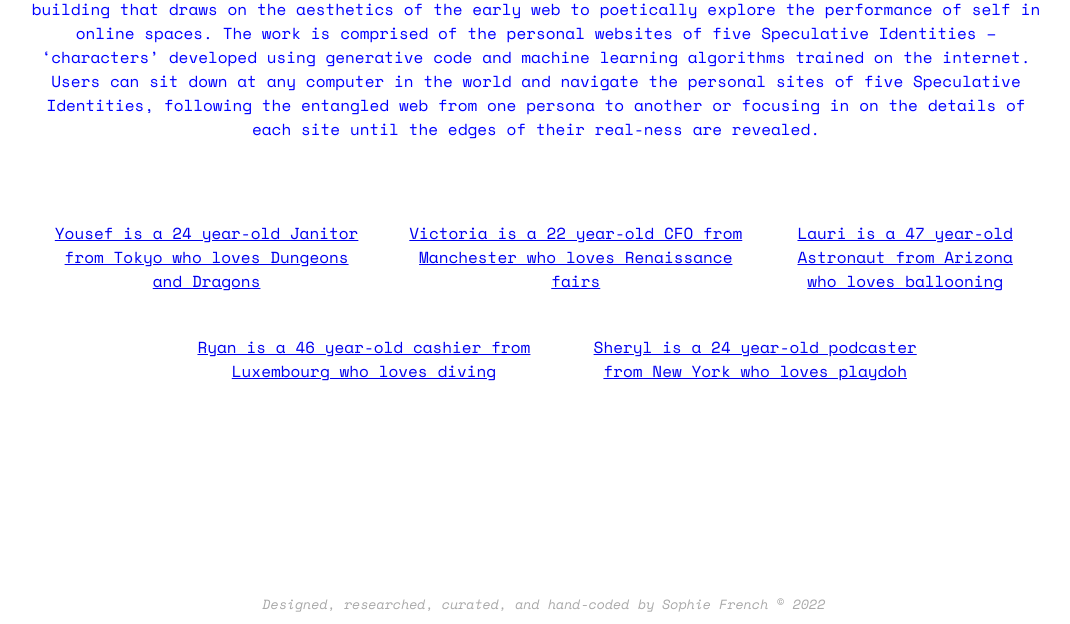
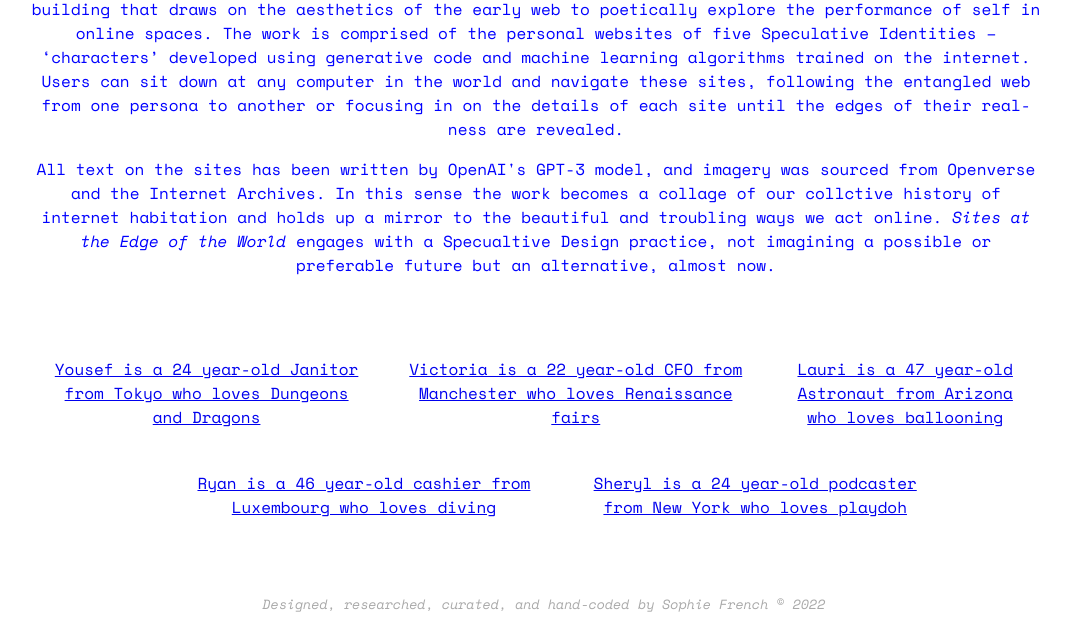
Before and after one commit to sophie-french/sitesattheedgeofthe, a plain HTML site: page index.html in a window 1280 px wide. Shown: the part 176-800 px from the top of the page, without its empty margins (104-1174 px from the left). Drawn offline with nearby package versions, Linux system fonts and the light colour scheme.

Commit message:
Update index.html

```diff
--- a/index.html
+++ b/index.html
@@ -59,9 +59,11 @@
     <div class="container">
         <h1>Sites at the Edge of the World</h1>
         <p>
-            <i>Sites at the Edge of the World</i> is an interactive investigation into storytelling, narrative, and world-building that draws on the aesthetics of the early web to poetically explore the performance of self in online spaces. The work is comprised of the personal websites of five Speculative Identities
-            – ‘characters’ developed using generative code and machine learning algorithms trained on the internet. Users can sit down at any computer in the world and navigate the personal sites of five Speculative Identities, following the entangled web from one persona to another or focusing in on the details of each site until the edges of their real-ness are revealed.
+            <i>Sites at the Edge of the World</i> is an interactive investigation into storytelling, narrative, and world-building that draws on the aesthetics of the early web to poetically explore the performance of self in online spaces. The work is comprised of the personal websites of five Speculative Identities – ‘characters’ developed using generative code and machine learning algorithms trained on the internet. Users can sit down at any computer in the world and navigate these sites, following the entangled web from one persona to another or focusing in on the details of each site until the edges of their real-ness are revealed.
         </p>
+                    <p>
+            All text on the sites has been written by OpenAI's GPT-3 model, and imagery was sourced from Openverse and the Internet Archives. In this sense the work becomes a collage of our collctive history of internet habitation and holds up a mirror to the beautiful and troubling ways we act online. <i>Sites at the Edge of the World</i> engages with a Specualtive Design practice, not imagining a possible or preferable future but an alternative, almost now.
+            </p>
         <table>
             <tr>
                 <td></td>
```
